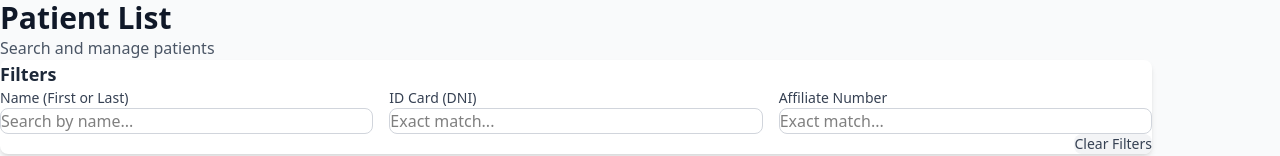
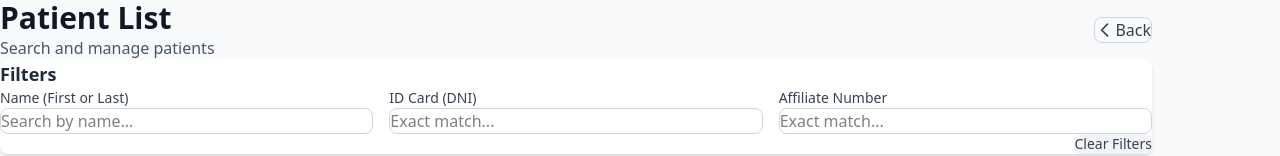
Before and after one commit to SofiaCantalupi/odonto-manager-app, an Angular app: page /patients in a window 1280 px wide. Shown: the top 156 px of the page. Built offline with nearby package versions, Linux system fonts and the light colour scheme.

Commit message:
add navigation button

```diff
--- a/src/app/patient-list/patient-list.html
+++ b/src/app/patient-list/patient-list.html
@@ -1,9 +1,21 @@
 <div class="min-h-screen bg-gray-50 py-8 px-4 sm:px-6 lg:px-8">
   <div class="max-w-6xl mx-auto">
     <!-- Header -->
-    <div class="mb-8">
-      <h1 class="text-3xl font-bold text-gray-900">Patient List</h1>
-      <p class="mt-2 text-gray-600">Search and manage patients</p>
+    <div class="mb-8 flex items-center justify-between">
+      <div>
+        <h1 class="text-3xl font-bold text-gray-900">Patient List</h1>
+        <p class="mt-2 text-gray-600">Search and manage patients</p>
+      </div>
+      <button
+        type="button"
+        (click)="goBack()"
+        class="inline-flex items-center px-4 py-2 border border-gray-300 rounded-lg text-gray-700 font-medium hover:bg-gray-50 focus:ring-2 focus:ring-gray-500 focus:ring-offset-2 transition-colors"
+      >
+        <svg class="w-5 h-5 mr-2" fill="none" stroke="currentColor" viewBox="0 0 24 24">
+          <path stroke-linecap="round" stroke-linejoin="round" stroke-width="2" d="M15 19l-7-7 7-7" />
+        </svg>
+        Back
+      </button>
     </div>
 
     <!-- Filter Bar -->
--- a/src/app/patient-list/patient-list.ts
+++ b/src/app/patient-list/patient-list.ts
@@ -219,4 +219,9 @@
   viewPatient(patientId: string): void {
     this.router.navigate(['/patients', patientId]);
   }
+
+  // Navigate back to dashboard
+  goBack(): void {
+    this.router.navigate(['/dashboard']);
+  }
 }
```
